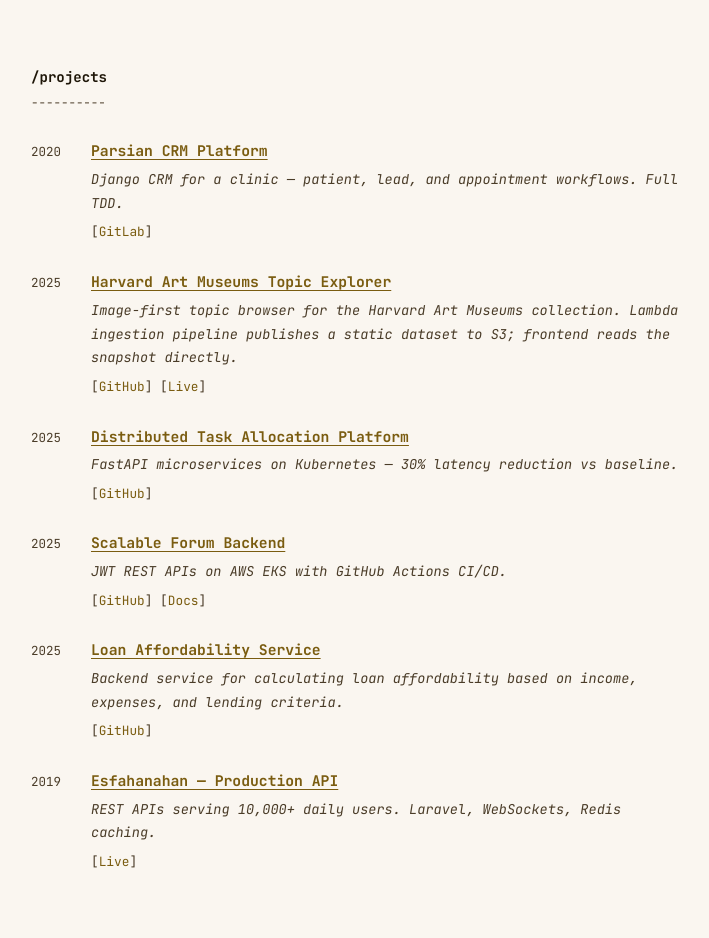
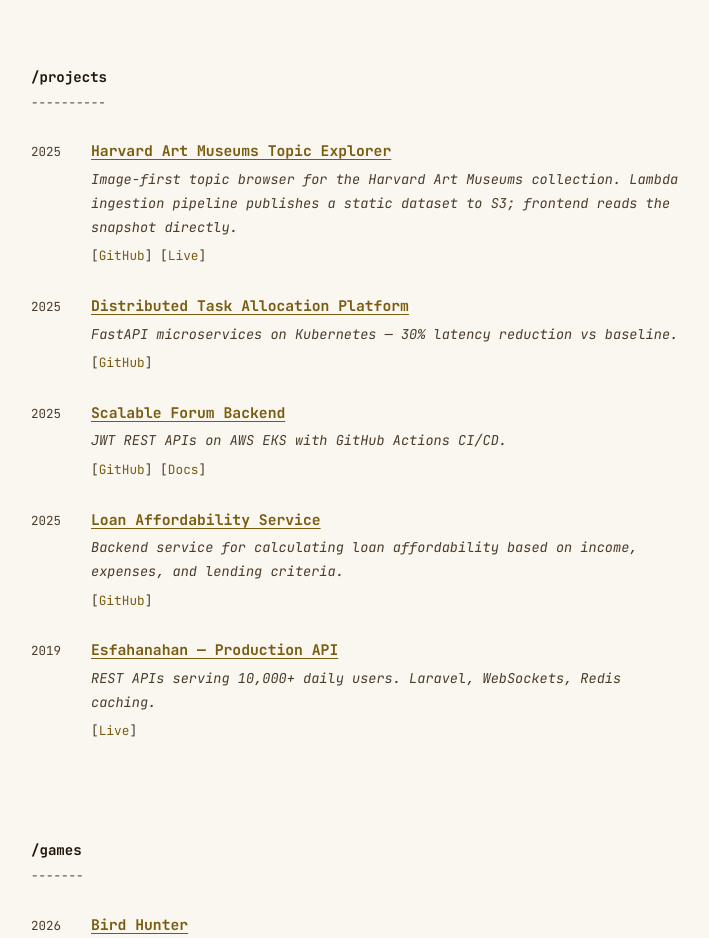
Before and after one commit to erfanghoreishi/portfolio, a plain HTML site: page index.html in a window 1280 px wide. Shown: the part 900-1838 px from the top of the page, without its empty margins (281-990 px from the left). Drawn offline with Linux system fonts and the light colour scheme.

Commit message:
Remove crm project from index.html

```diff
--- a/index.html
+++ b/index.html
@@ -72,20 +72,6 @@
       <p class="section-underline">----------</p>
 
       <div class="project-list">
-
-        <div class="project-item">
-          <div class="project-name-line">
-            <span class="project-year">2020</span>
-            <a class="project-name" href="https://gitlab.com/ghoreishi75/parsian-crm" target="_blank">Parsian CRM
-              Platform</a>
-          </div>
-          <p class="project-desc"><em>Django CRM for a clinic — patient, lead, and appointment workflows. Full TDD.</em>
-          </p>
-          <div class="project-links">
-            [<a href="https://gitlab.com/ghoreishi75/parsian-crm" target="_blank">GitLab</a>]
-          </div>
-        </div>
-
         <div class="project-item">
           <div class="project-name-line">
             <span class="project-year">2025</span>
```
